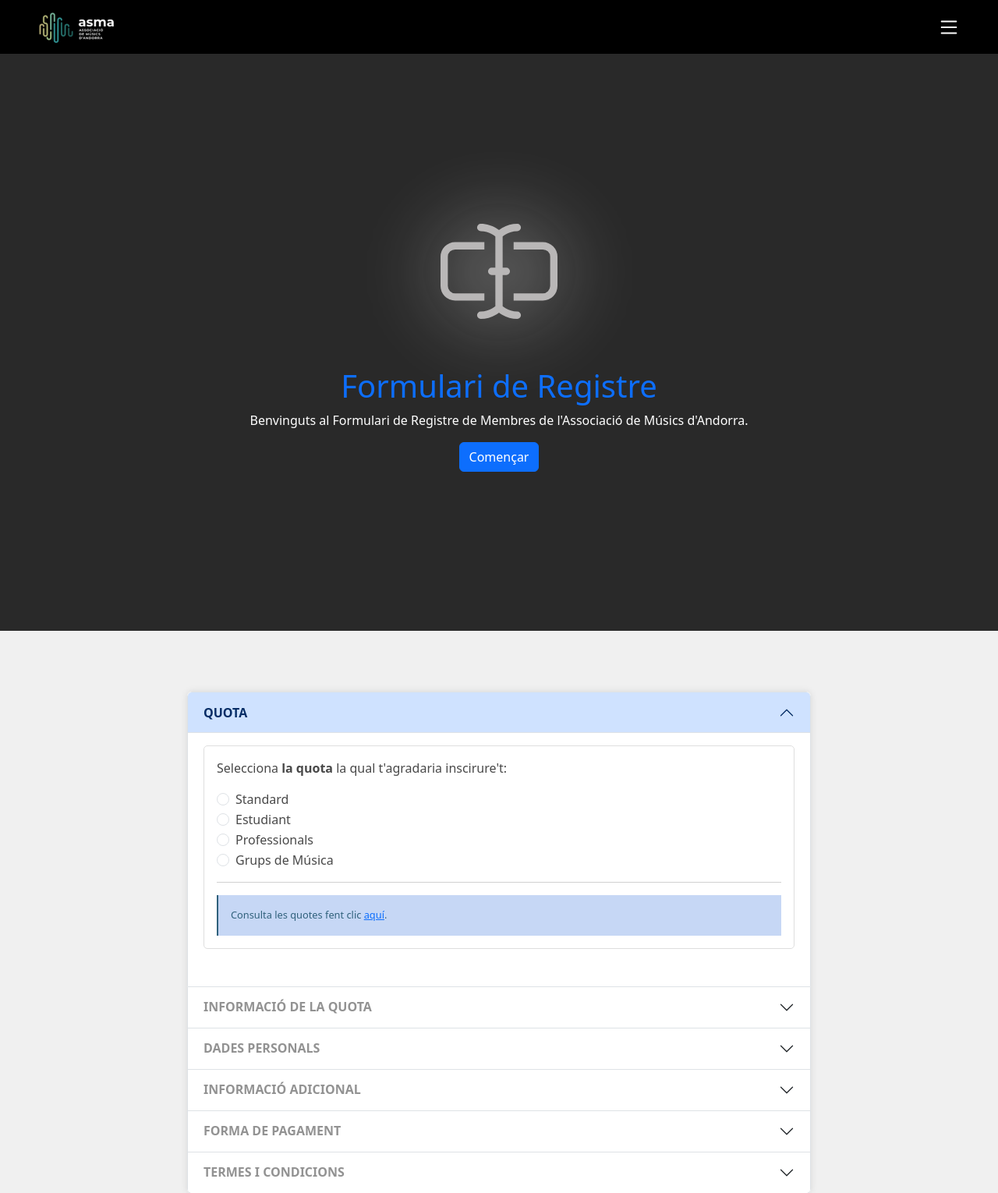
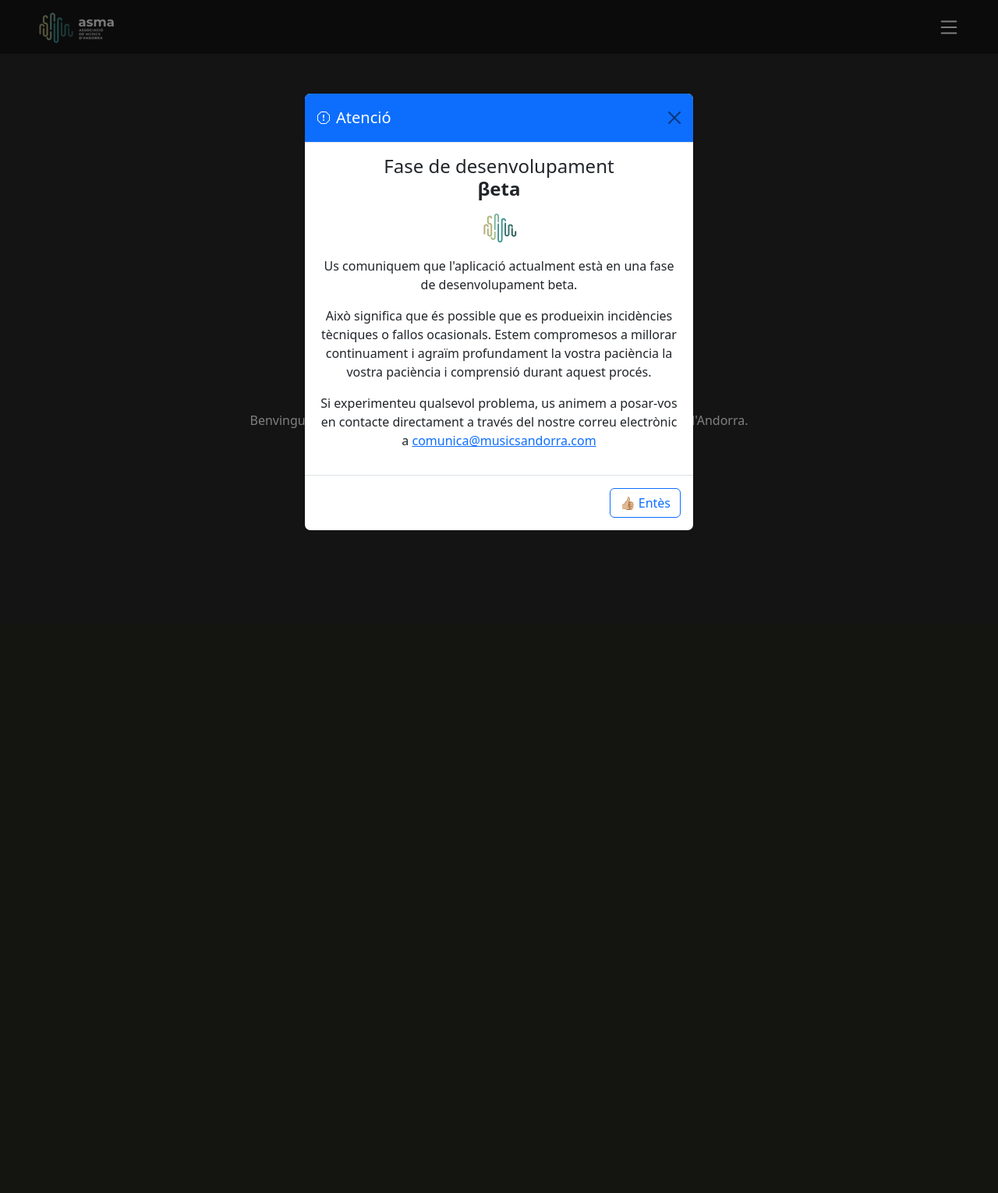
Before and after one commit to ErikWebDeveloper/ASMA-Dev, a PHP site: page /subscripcions.php in a window 1280 px wide. Shown: the top 1530 px of the page at 78% size. After the commit the page ends 680 px from the top, so only its background shows below. Run offline with PHP 8.4, Linux system fonts and the light colour scheme.

Commit message:
add beta mesg

```diff
--- /dev/null
+++ b/components/beta.php
@@ -0,0 +1,37 @@
+<!-- Modal HTML -->
+<div class="modal fade" id="modalBeta" tabindex="-1" role="dialog" aria-labelledby="modelTitleId" aria-hidden="true">
+  <div class="modal-dialog modal-dialog-centered" role="document">
+    <div class="modal-content">
+      <div class="modal-header" style="background-color: #0d6efd; color: #ffffff;">
+      <svg  xmlns="http://www.w3.org/2000/svg" width="16" height="16" fill="currentColor" class="bi bi-exclamation-octagon" viewBox="0 0 16 16">
+        <path d="M4.54.146A.5.5 0 0 1 4.893 0h6.214a.5.5 0 0 1 .353.146l4.394 4.394a.5.5 0 0 1 .146.353v6.214a.5.5 0 0 1-.146.353l-4.394 4.394a.5.5 0 0 1-.353.146H4.893a.5.5 0 0 1-.353-.146L.146 11.46A.5.5 0 0 1 0 11.107V4.893a.5.5 0 0 1 .146-.353zM5.1 1 1 5.1v5.8L5.1 15h5.8l4.1-4.1V5.1L10.9 1z"/>
+        <path d="M7.002 11a1 1 0 1 1 2 0 1 1 0 0 1-2 0M7.1 4.995a.905.905 0 1 1 1.8 0l-.35 3.507a.552.552 0 0 1-1.1 0z"/>
+      </svg>
+        <h5 class="modal-title mx-2">Atenció</h5>
+        <button type="button" class="btn-close" data-bs-dismiss="modal" aria-label="Close"></button>
+      </div>
+      <div class="modal-body text-center">
+        <h4 class="text-center">Fase de desenvolupament <strong><br>βeta </strong></h4>
+        <div class="d-flex justify-content-center my-3">
+            <img class="img-fluid m-auto" width="50" src="/favicon.ico" alt="ASMA logo">
+        </div>
+        <p>Us comuniquem que l'aplicació actualment està en una fase de desenvolupament beta.</p>
+        <p>Això significa que és possible que es produeixin incidències tècniques o fallos ocasionals. Estem compromesos a millorar continuament i agraïm profundament la vostra paciència  la vostra paciència i comprensió durant aquest procés.</p>
+        <p>Si experimenteu qualsevol problema, us animem a posar-vos en contacte directament a través del nostre correu electrònic a <a href="mailto:comunica@musicsandorra.com">comunica@musicsandorra.com</a></p>
+
+      </div>
+      <div class="modal-footer">
+        <button type="button" class="btn btn-outline-primary" data-bs-dismiss="modal" aria-label="Acept">👍🏼 Entès</button>
+      </div>
+    </div>
+  </div>
+</div>
+
+    <script src="https://code.jquery.com/jquery-3.5.1.slim.min.js"></script>
+    <script src="https://cdn.jsdelivr.net/npm/@popperjs/core@2.9.2/dist/umd/popper.min.js"></script>
+    <script src="https://stackpath.bootstrapcdn.com/bootstrap/4.5.2/js/bootstrap.min.js"></script>
+<script>
+$(document).ready(function() {
+    $('#modalBeta').modal('show');
+});
+</script>
--- a/subscripcions.php
+++ b/subscripcions.php
@@ -27,11 +27,15 @@ if (!isset($_SESSION['csrf_token'])) {
         integrity="sha384-BBtl+eGJRgqQAUMxJ7pMwbEyER4l1g+O15P+16Ep7Q9Q+zqX6gSbd85u4mG4QzX+"
         crossorigin="anonymous"></script>
 
+
     <link rel="stylesheet" href="/assets/css/main.css">
     <link rel="stylesheet" href="/assets/css/formulari.css">
 </head>
 
 <body>
+    <!-- Beta Version-->
+    <?php require_once './components/beta.php'; ?>
+
     <!-- NavBar -->
     <?php require_once './components/navbar.php'; ?>
 
@@ -643,6 +647,7 @@ if (!isset($_SESSION['csrf_token'])) {
 
     <?php require_once './components/footer.php' ?>
 
+
     <script>
         // Pasar ID de elementos: input, containerPreview, imagePreview
         function mostrarVistaPrevia(input, containerPreview, imagePreview) {
```
